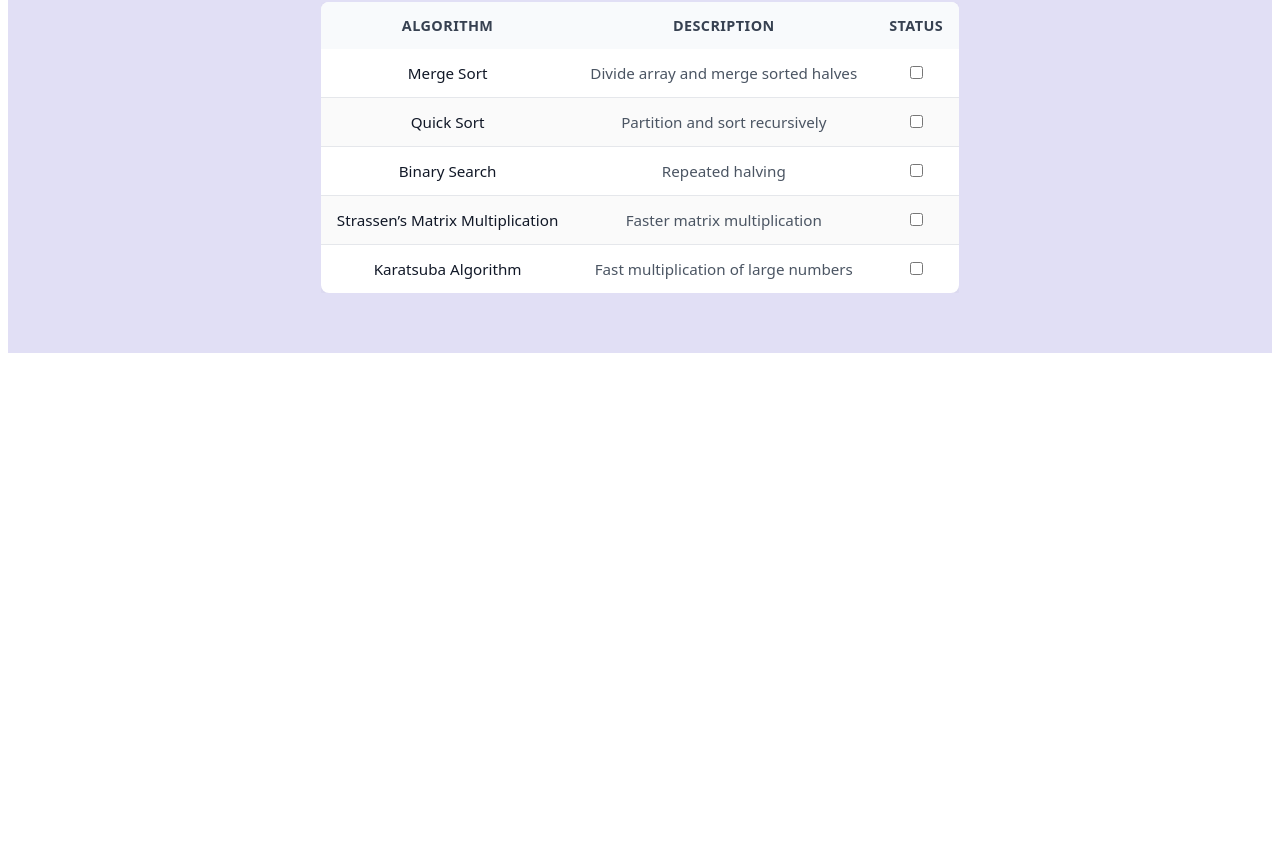
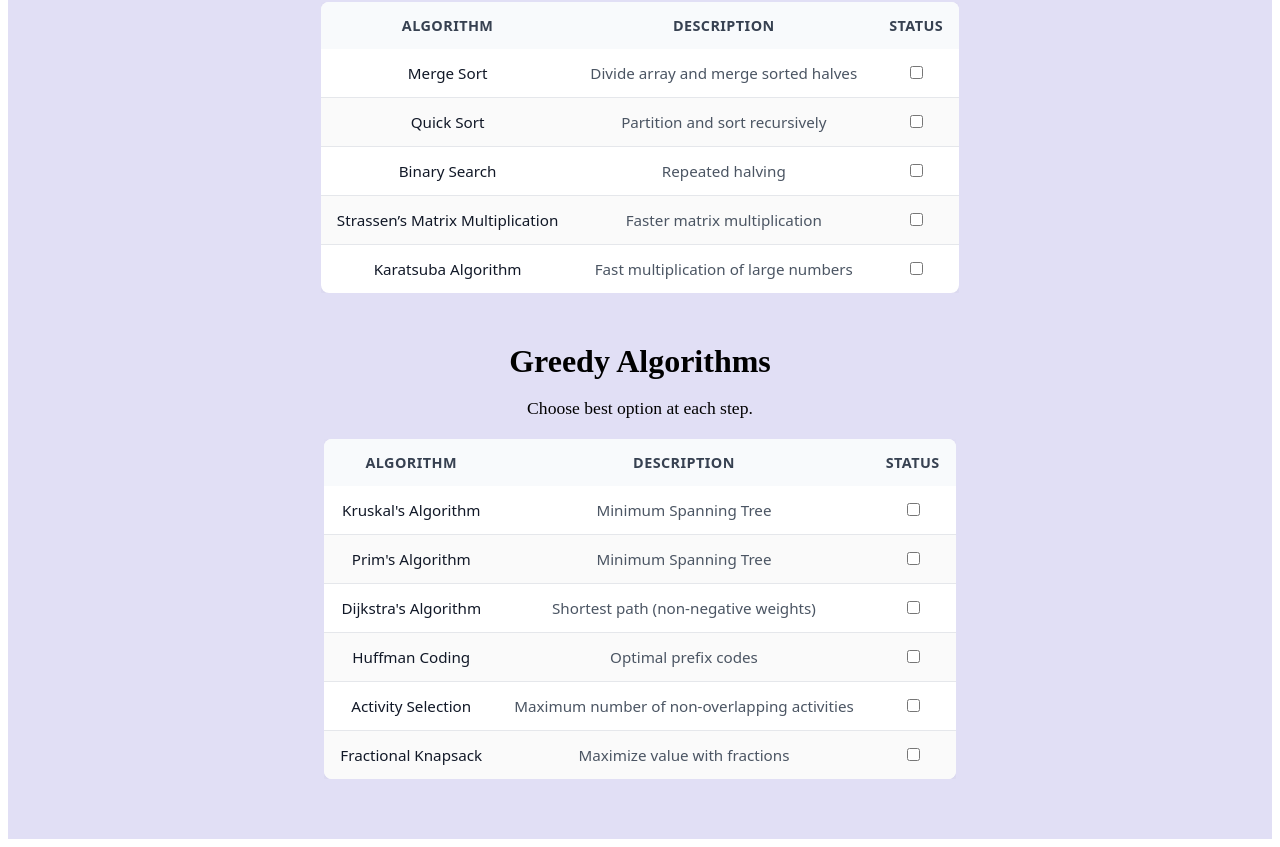
Before and after one commit to amitvermamjm/DSA, a React (Vite) app: page / in a window 1280 px wide. Shown: the part 5544-6391 px from the top of the page. Before the commit the page ends 5905 px from the top, so only its background shows below. Built offline with nearby package versions, Linux system fonts and the light colour scheme.

Commit message:
added greedy algorithms

```diff
--- a/src/App.jsx
+++ b/src/App.jsx
@@ -632,7 +632,7 @@ function App() {
               </table>
             </div>
           </div>
-          <div className="sorting-algorithms">
+          <div className="divide-and-conquer-algorithms">
             <h2>Divide and Conquer Algorithms</h2>
             <p>Break problems into smaller subproblems.</p>
             <div className="table-container">
@@ -684,6 +684,65 @@ function App() {
               </table>
             </div>
           </div>
+          <div className="greedy-algorithms">
+            <h2>Greedy Algorithms</h2>
+            <p>Choose best option at each step.</p>
+            <div className="table-container">
+              <table>
+                <thead>
+                  <tr>
+                    <th>Algorithm</th>
+                    <th>Description</th>
+                    <th>Status</th>
+                  </tr>
+                </thead>
+                <tbody>
+                  <tr>
+                    <td>Kruskal's Algorithm</td>
+                    <td>Minimum Spanning Tree</td>
+                    <td data-label="Select">
+                      <input type="checkbox" class="row-checkbox" />
+                    </td>
+                  </tr>
+                  <tr>
+                    <td>Prim's Algorithm</td>
+                    <td>Minimum Spanning Tree</td>
+                    <td data-label="Select">
+                      <input type="checkbox" class="row-checkbox" />
+                    </td>
+                  </tr>
+                  <tr>
+                    <td>Dijkstra's Algorithm</td>
+                    <td>Shortest path (non-negative weights)</td>
+                    <td data-label="Select">
+                      <input type="checkbox" class="row-checkbox" />
+                    </td>
+                  </tr>
+                  <tr>
+                    <td>Huffman Coding</td>
+                    <td>Optimal prefix codes</td>
+                    <td data-label="Select">
+                      <input type="checkbox" class="row-checkbox" />
+                    </td>
+                  </tr>
+                  <tr>
+                    <td>Activity Selection</td>
+                    <td>Maximum number of non-overlapping activities</td>
+                    <td data-label="Select">
+                      <input type="checkbox" class="row-checkbox" />
+                    </td>
+                  </tr>
+                  <tr>
+                    <td>Fractional Knapsack</td>
+                    <td>Maximize value with fractions</td>
+                    <td data-label="Select">
+                      <input type="checkbox" class="row-checkbox" />
+                    </td>
+                  </tr>
+                </tbody>
+              </table>
+            </div>
+          </div>
         </div>
       </div>
     </>
```
